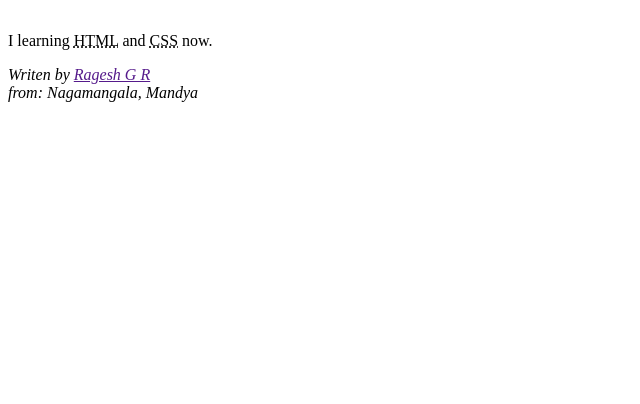
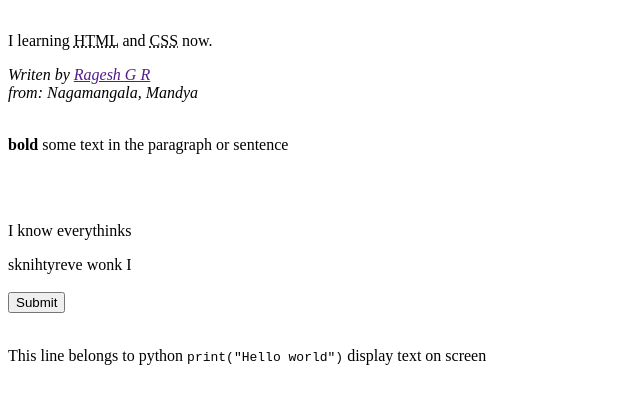
Before and after one commit to imrageshgr/HTML-and-CSS, a plain HTML site: page HTML/tag.html in a window 1280 px wide. Shown: the part 100-504 px from the top of the page, without its empty margins (0-640 px from the left). Drawn offline with Linux system fonts and the light colour scheme.

Commit message:
add tags

```diff
--- a/HTML/tag.html
+++ b/HTML/tag.html
@@ -16,7 +16,20 @@
          <address>
             Writen by <a href="">Ragesh G R</a><br>
             from: Nagamangala, Mandya
-        </address>
+        </address><br>
+
+        <!--<b>...</b> tag: bold some text in the paragraph-->
+        <p><b>bold</b> some text in the paragraph or sentence</p><br><br>
+
+        <!--<bdo>..</bdo> tag: used to reverse the text right-to-left and left-to-right-->
+        <p>I know everythinks</p>
+        <bdo dir="rtl">I know everythinks</bdo><br><br>
+
+        <!--<button>...</button> tag: it is used to create button on website -->
+        <button>Submit</button><br><br>
+
+        <!--<code>...</code> tag: if we display code on website then we use this tag-->
+        <p>This line belongs to python <code>print("Hello world")</code> display text on screen </p><br><br>
 
     </body>
 </html>
```
Also changed, not shown: 1 other file.
